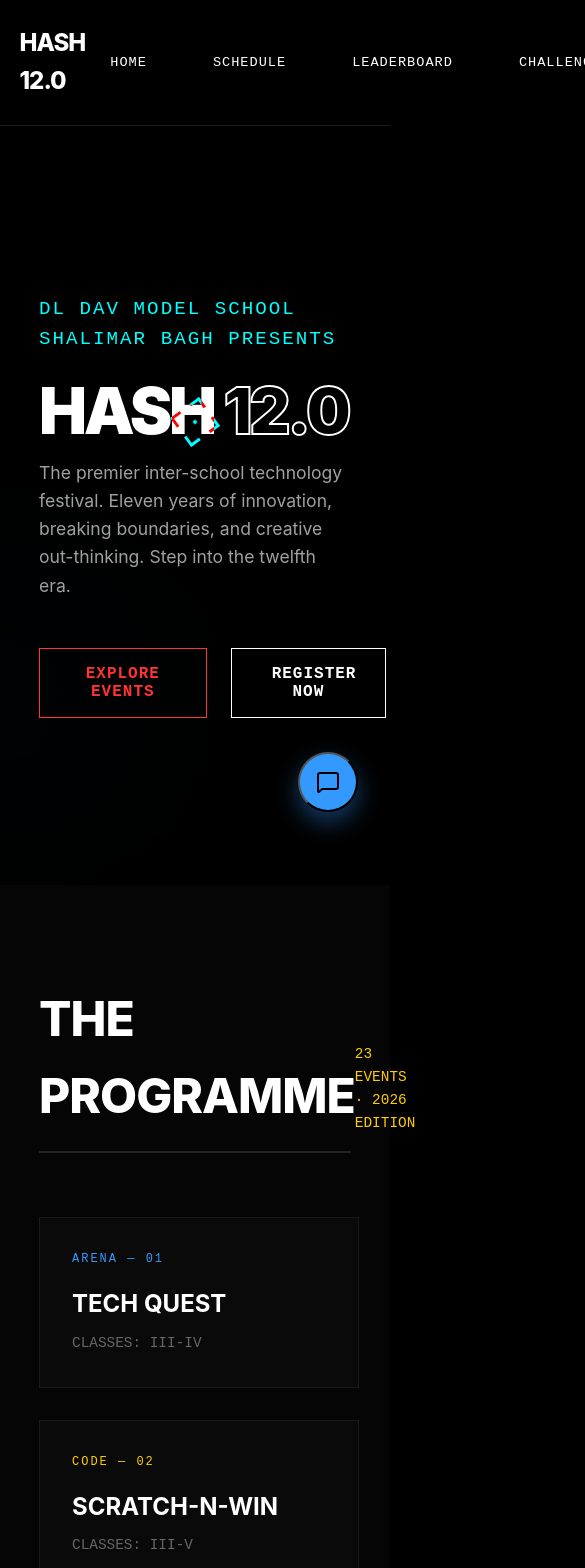
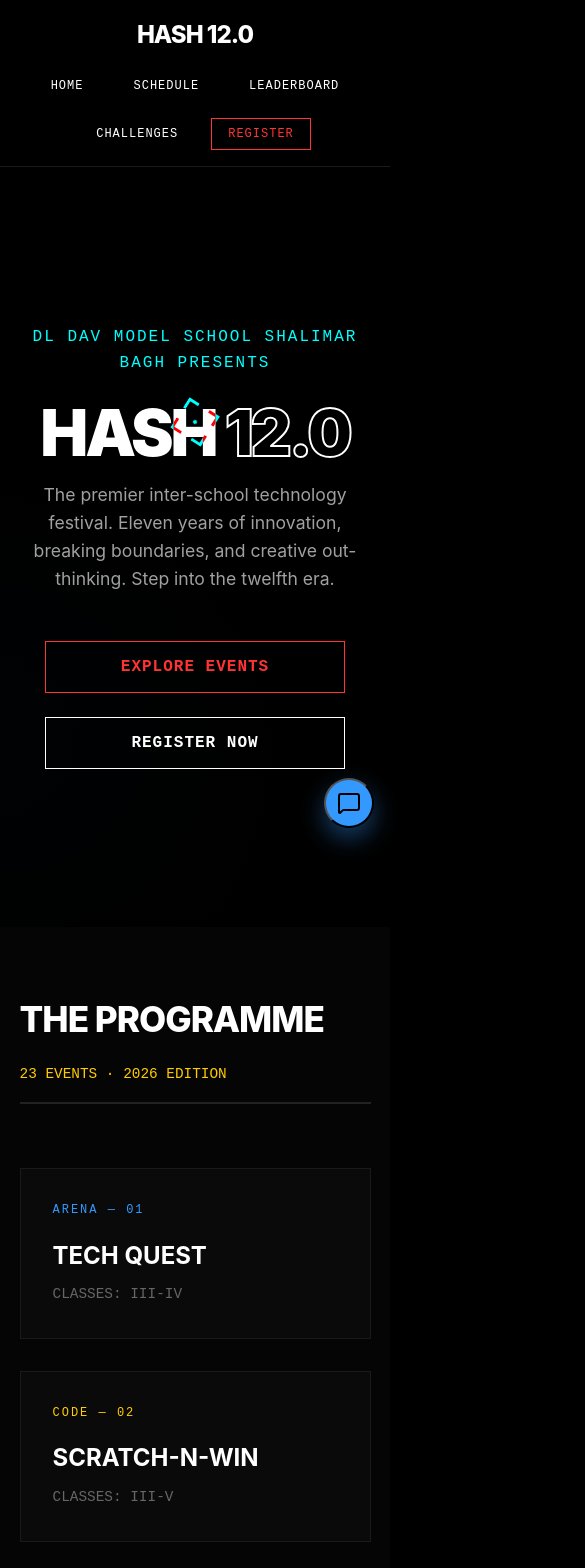
Before and after one commit to Lohitakshexe/hash12-site, a Next.js app: page / in a window 390 px wide. Shown: the top 1568 px of the page, 585 px wide, since content can reach past the window. Built offline with nearby package versions, Linux system fonts and the light colour scheme.

Commit message:
Add full mobile responsiveness

```diff
--- a/src/app/globals.css
+++ b/src/app/globals.css
@@ -474,7 +474,7 @@ a {
 
 .grid-container {
   display: grid;
-  grid-template-columns: repeat(auto-fill, minmax(320px, 1fr));
+  grid-template-columns: repeat(auto-fill, minmax(min(100%, 300px), 1fr));
   gap: 2rem;
 }
 
@@ -564,3 +564,76 @@ a {
     transform: translateX(0);
   }
 }
+
+/* =========================================
+   MOBILE RESPONSIVENESS
+   ========================================= */
+
+@media (max-width: 768px) {
+  .navbar {
+    flex-direction: column;
+    gap: 1rem;
+    padding: 1rem;
+  }
+
+  .nav-links {
+    flex-wrap: wrap;
+    justify-content: center;
+  }
+
+  .nav-btn {
+    padding: 0.5rem 1rem;
+    font-size: 0.75rem;
+  }
+
+  .hero {
+    padding: 4rem 5%;
+    align-items: center;
+    text-align: center;
+  }
+
+  .hero-label {
+    text-align: center;
+    font-size: 1rem;
+  }
+
+  .hero-buttons {
+    flex-direction: column;
+    width: 100%;
+    align-items: center;
+  }
+
+  .btn-sharp {
+    width: 100%;
+    max-width: 300px;
+    text-align: center;
+  }
+
+  .section-header {
+    flex-direction: column;
+    align-items: flex-start;
+    gap: 1rem;
+  }
+
+  .section-header h2 {
+    font-size: 2.2rem;
+  }
+
+  .events-section {
+    padding: 4rem 5%;
+  }
+
+  .chat-window {
+    width: calc(100% - 2rem);
+    height: 70vh;
+    bottom: 1rem;
+    right: 1rem;
+  }
+
+  .chat-toggle-btn {
+    bottom: 1rem;
+    right: 1rem;
+    width: 50px;
+    height: 50px;
+  }
+}
```
